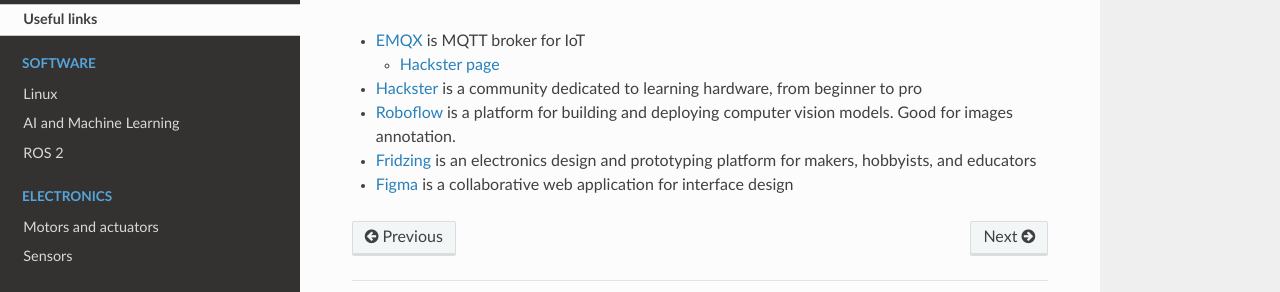
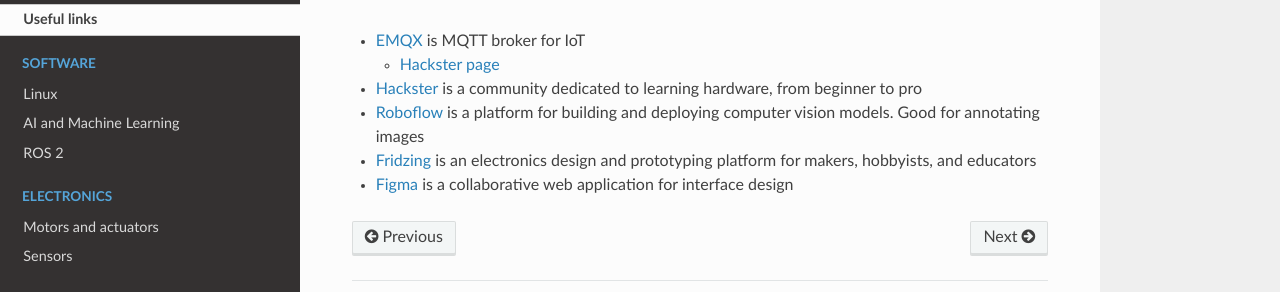
Before and after one commit to jevgenik/manuals, a Sphinx documentation site: the page built from source/files/useful.rst, in a window 1280 px wide. Shown: the part 131-423 px from the top of the page. Built offline with Sphinx 7.4.7 and the Read the Docs theme 2.0.0, drawn with Linux system fonts in a browser that asks for light colours.

Commit message:
useful.rst

```diff
--- a/source/files/useful.rst
+++ b/source/files/useful.rst
@@ -8,7 +8,7 @@ Useful links
 
 * `Hackster <https://www.hackster.io/>`_ is a community dedicated to learning hardware, from beginner to pro
 
-* `Roboflow <https://roboflow.com/>`_ is a platform for building and deploying computer vision models. Good for images annotation.
+* `Roboflow <https://roboflow.com/>`_ is a platform for building and deploying computer vision models. Good for annotating images
 
 * `Fridzing <https://fritzing.org/>`_ is an electronics design and prototyping platform for makers, hobbyists, and educators
 
```
